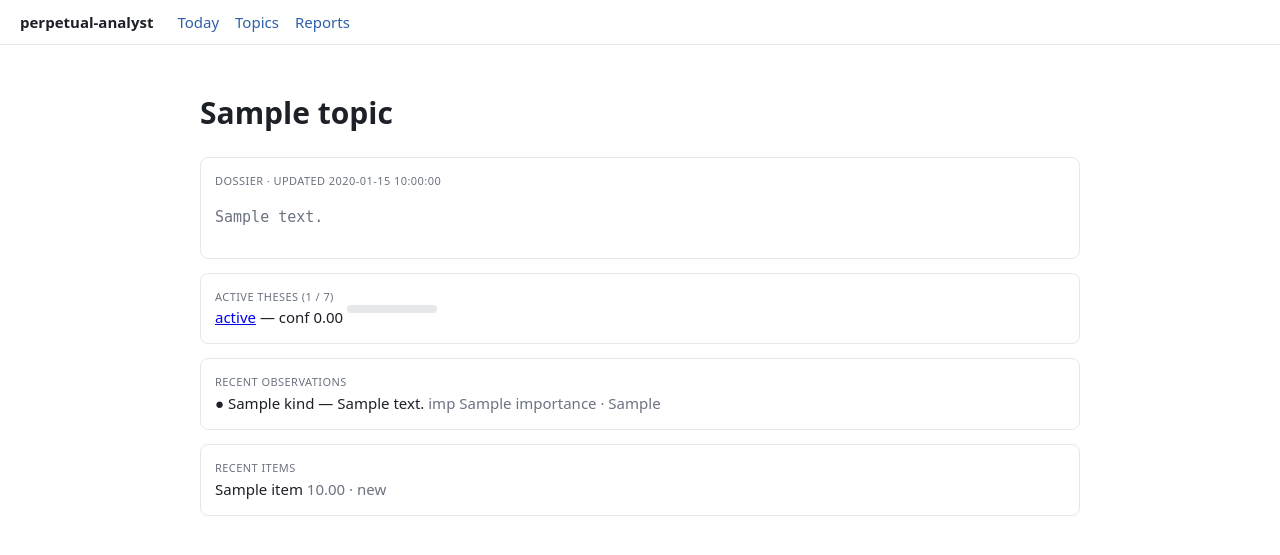
After one commit to RavindraTarunokusumo/perpetual-analyst, a Flask app: template src/perpetual_analyst/web/templates/topic.html in a window 1280 px wide. The commit adds this page. Shown: the top 555 px of the page. Run offline with Flask 3, Linux system fonts and the light colour scheme; the template is opened without the code that fills it: most values are stand-ins (such as "Sample title", 1, 10 or a date in 2020).

Commit message:
feat(web): topics, topic detail, and thesis history pages
Co-Authored-By: Claude Opus 4.8 <noreply@anthropic.com>

```diff
--- a/src/perpetual_analyst/web/app.py
+++ b/src/perpetual_analyst/web/app.py
@@ -56,4 +56,22 @@ def create_app(db_path: str) -> Flask:
         report_html = render_report_html(report["full_markdown"])
         return render_template("report_detail.html", report=report, report_html=report_html)
 
+    @app.route("/topics")
+    def topics():
+        return render_template("topics.html", topics=queries.topic_list(get_conn()))
+
+    @app.route("/topics/<slug>")
+    def topic(slug: str):
+        detail = queries.topic_detail(get_conn(), slug)
+        if detail is None:
+            abort(404)
+        return render_template("topic.html", **detail)
+
+    @app.route("/topics/<slug>/thesis/<int:thesis_id>")
+    def thesis(slug: str, thesis_id: int):
+        detail = queries.thesis_detail(get_conn(), thesis_id)
+        if detail is None:
+            abort(404)
+        return render_template("thesis.html", slug=slug, **detail)
+
     return app
--- a/src/perpetual_analyst/web/templates/base.html
+++ b/src/perpetual_analyst/web/templates/base.html
@@ -10,6 +10,7 @@
   <nav class="nav">
     <span class="brand">perpetual-analyst</span>
     <a href="{{ url_for('today') }}">Today</a>
+    <a href="{{ url_for('topics') }}">Topics</a>
     <a href="{{ url_for('reports') }}">Reports</a>
     {% block nav_extra %}{% endblock %}
   </nav>
--- /dev/null
+++ b/src/perpetual_analyst/web/templates/topic.html
@@ -0,0 +1,41 @@
+{% extends "base.html" %}
+{% block content %}
+<h1>{{ topic.name }}</h1>
+{% if dossier %}
+<section class="card">
+  <div class="label">Dossier · updated {{ dossier.updated_at or '—' }}</div>
+  <pre class="muted" style="white-space:pre-wrap">{{ dossier.content }}</pre>
+</section>
+{% endif %}
+
+<section class="card">
+  <div class="label">Active theses ({{ theses|length }} / 7)</div>
+  {% for t in theses %}
+  <div>
+    <a href="{{ url_for('thesis', slug=topic.slug, thesis_id=t.id) }}">{{ t.statement }}</a>
+    — conf {{ '%.2f'|format(t.confidence or 0) }}
+    <span class="bar-track"><span class="bar" style="width:{{ ((t.confidence or 0) * 90)|int }}px"></span></span>
+  </div>
+  {% else %}
+  <p class="empty">No active theses.</p>
+  {% endfor %}
+</section>
+
+<section class="card">
+  <div class="label">Recent observations</div>
+  {% for o in observations %}
+  <div>● {{ o.kind }} — {{ o.content }} <span class="muted">imp {{ o.importance }} · {{ o.source_item_ids or '' }}</span></div>
+  {% else %}
+  <p class="empty">No observations.</p>
+  {% endfor %}
+</section>
+
+<section class="card">
+  <div class="label">Recent items</div>
+  {% for i in items %}
+  <div>{{ i.title or '(untitled)' }} <span class="muted">{{ '%.2f'|format(i.triage_score or 0) }} · {{ i.status }}</span></div>
+  {% else %}
+  <p class="empty">No items.</p>
+  {% endfor %}
+</section>
+{% endblock %}
```
Also changed, not shown: src/perpetual_analyst/web/queries.py (+52 -0 lines), src/perpetual_analyst/web/templates/thesis.html (added, +19 -0 lines), src/perpetual_analyst/web/templates/topics.html (added, +17 -0 lines), tests/test_web_queries.py (+31 -0 lines), tests/test_web_routes.py (+29 -0 lines).
